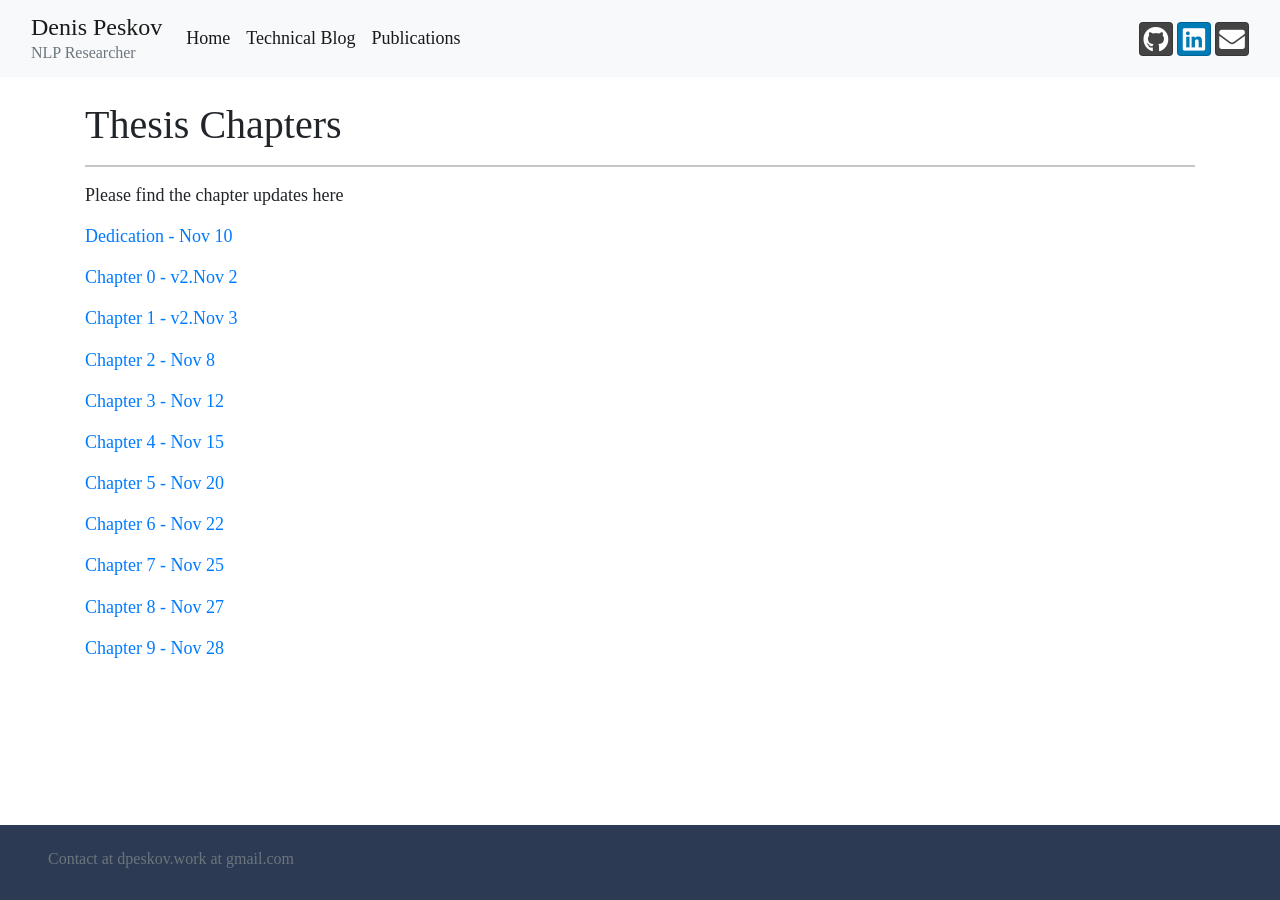
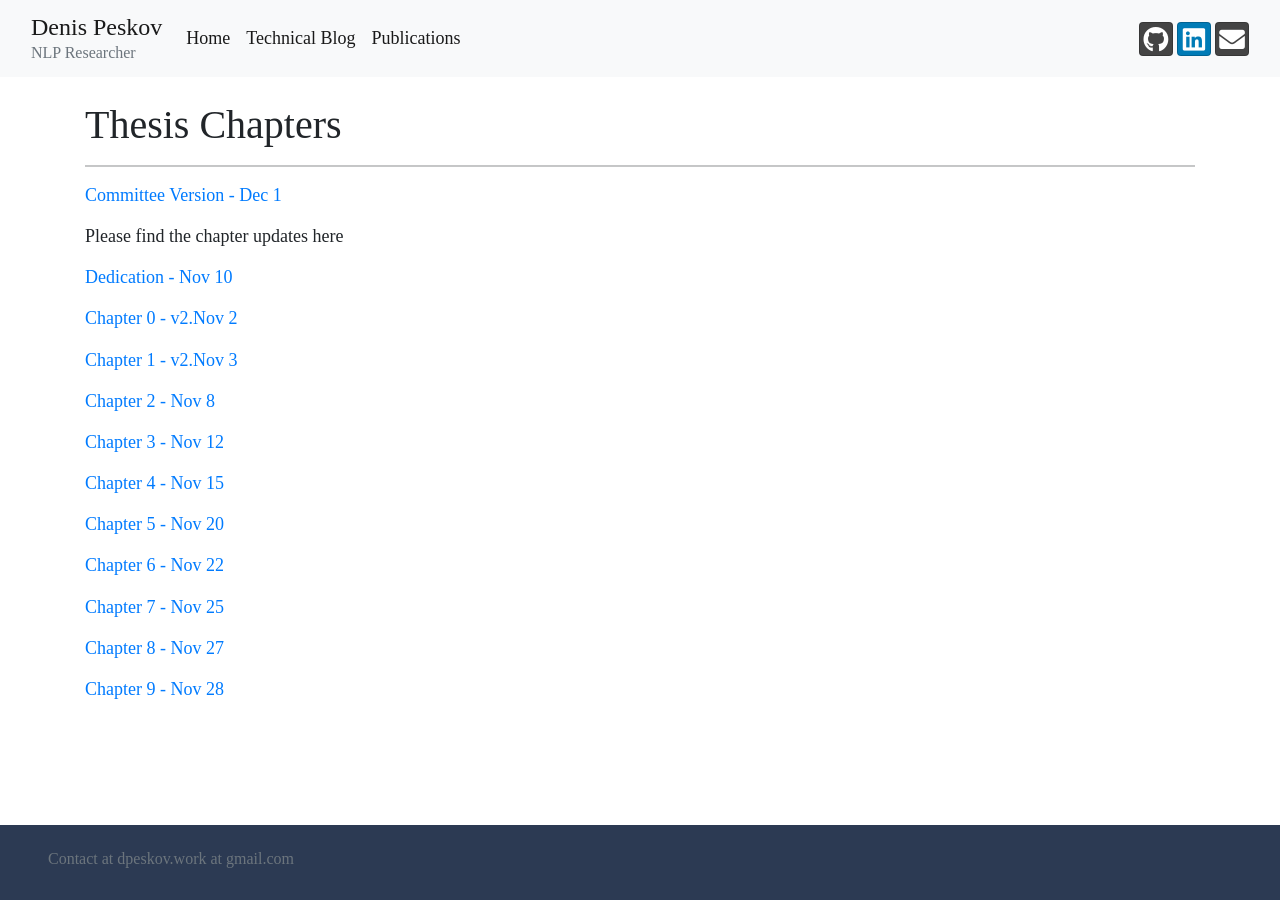
Before and after one commit to trigaten/Denis-Peskov-s-New-Website, a Jekyll site: the page built from _posts/2021-10-19-thesis.md, in a window 1280 px wide. Built offline with Jekyll 4.4.1, drawn with Linux system fonts in a browser that asks for light colours; nearby versions of some CDN libraries.

Commit message:
Update 2021-10-19-thesis.md
Committee version

```diff
--- a/_posts/2021-10-19-thesis.md
+++ b/_posts/2021-10-19-thesis.md
@@ -1,6 +1,8 @@
 ---
 title: Thesis Chapters
 ---
+
+[Committee Version - Dec 1]({{site.baseurl}}/assets/media/PeskovThesis_CommitteVersion_12.1.21.pdf)
 
 Please find the chapter updates here
 
```
